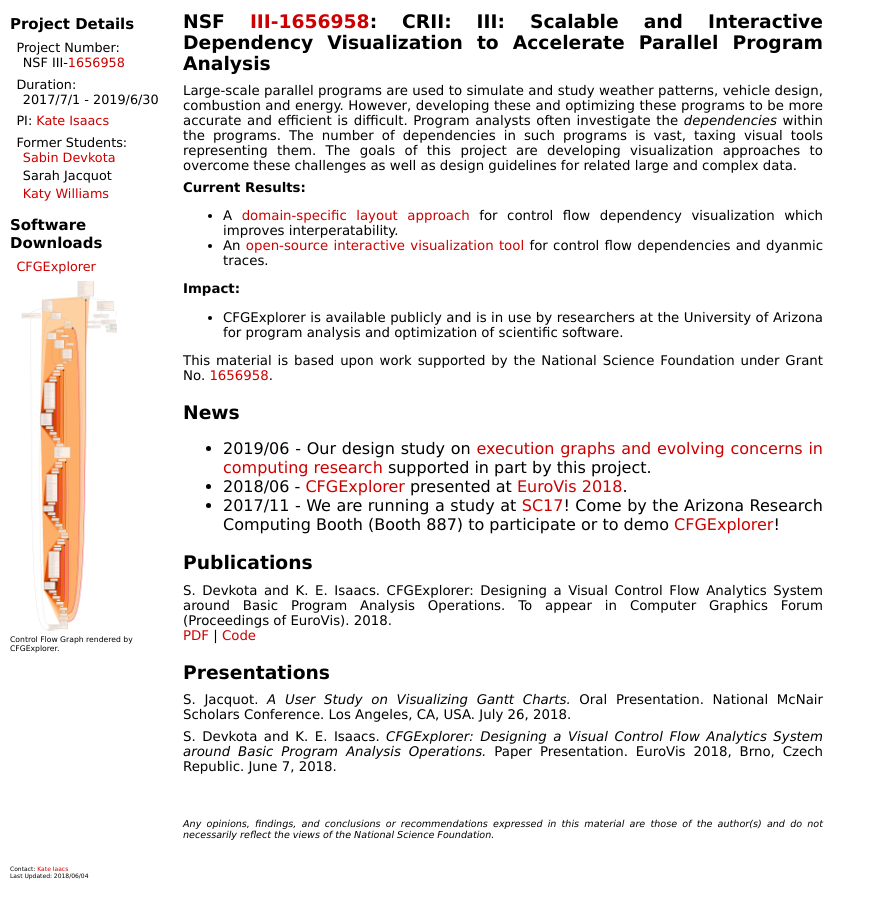
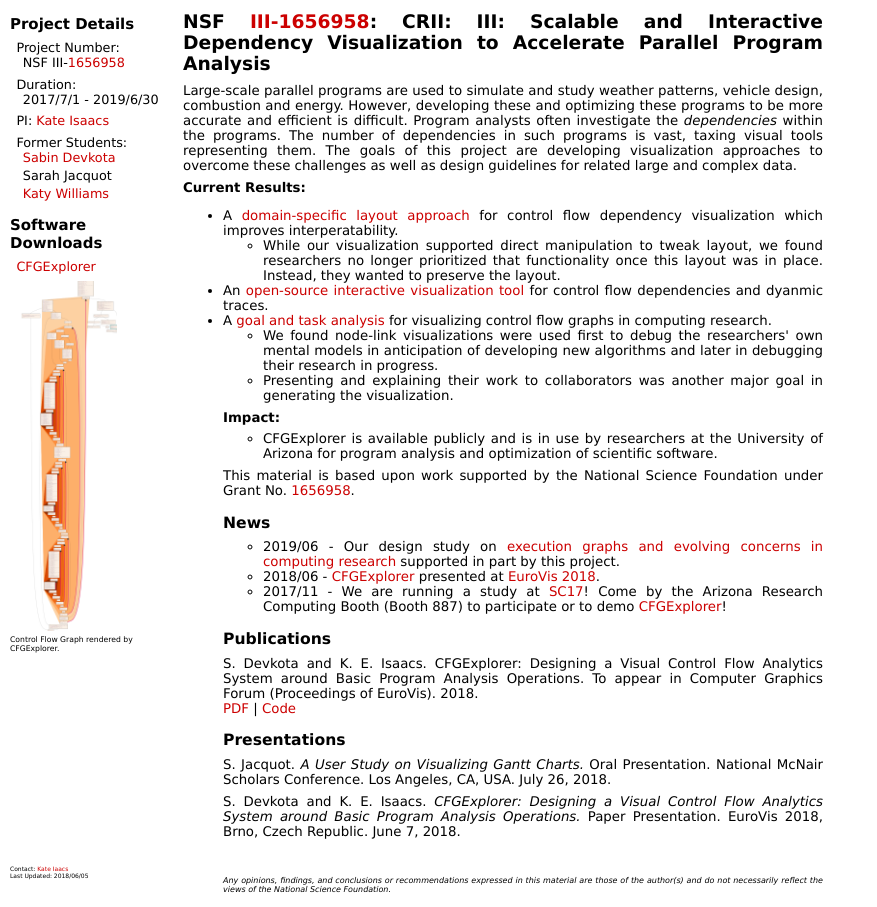
Before and after one commit to hdc-arizona/hdc-arizona.github.io, a Jekyll site: the page projects/dependencies/index.html, which Jekyll copies as it is, in a window 1280 px wide. Shown: the whole page, without its empty margins (0-877 px from the left). Built offline with Jekyll 4.4.1, drawn with Linux system fonts in a browser that asks for light colours; nearby versions of some CDN libraries.

Commit message:
Detail findings in dependencies project website.

```diff
--- a/projects/dependencies/index.html
+++ b/projects/dependencies/index.html
@@ -33,7 +33,16 @@ related large and complex data.
     <p><b>Current Results:</b>
 	<ul class="mainul">
 	    <li>A <a href="http://www.idav.ucdavis.edu/~ki/publications/cfgexplorer_preprint.pdf">domain-specific layout approach</a> for control flow dependency visualization which improves interperatability.</li>
+	    <ul class="mainul">
+		<li>While our visualization supported direct manipulation to tweak layout, we found researchers no longer prioritized that functionality once this layout was in place. Instead, they wanted to preserve the layout.
+		</li>
+	    </ul>
             <li>An <a href="http://github.com/hdc-arizona/cfgexplorer">open-source interactive visualization tool</a> for control flow dependencies and dyanmic traces.</li>
+	    <li>A <a href="http://www.idav.ucdavis.edu/~ki/publications/cfgexplorer_preprint.pdf">goal and task analysis</a> for visualizing control flow graphs in computing research.</li>
+	    <ul class="mainul">
+		<li>We found node-link visualizations were used first to debug the researchers' own mental models in anticipation of developing new algorithms and later in debugging their research in progress.
+		</li>
+		<li>Presenting and explaining their work to collaborators was another major goal in generating the visualization.</li>
 	</ul>
     </p>
 
--- a/projects/dependencies/leftnav.html
+++ b/projects/dependencies/leftnav.html
@@ -47,5 +47,5 @@
 <div class="leftfooterdiv">
 Contact: <a href="http://hdc.cs.arizona.edu/people/kisaacs/">Kate Iaacs</a><br />
 
-Last Updated: 2018/06/04
+Last Updated: 2018/06/05
 </div>
```
